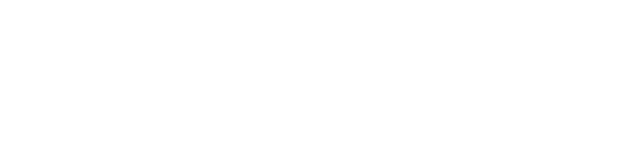
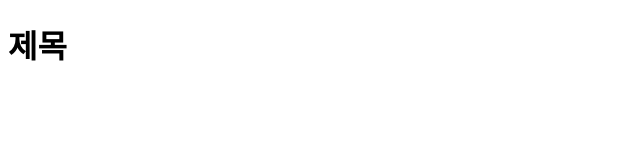
Before and after one commit to subbangE/first, a plain HTML site: page index.html in a window 1280 px wide. Shown: the whole page, without its empty margins (0-640 px from the left). Drawn offline with Linux system fonts and the light colour scheme.

Commit message:
제목 작성

```diff
--- a/index.html
+++ b/index.html
@@ -5,5 +5,7 @@
     <meta name="viewport" content="width=device-width, initial-scale=1.0" />
     <title>Document</title>
   </head>
-  <body></body>
+  <body>
+    <h1>제목</h1>
+  </body>
 </html>
```
